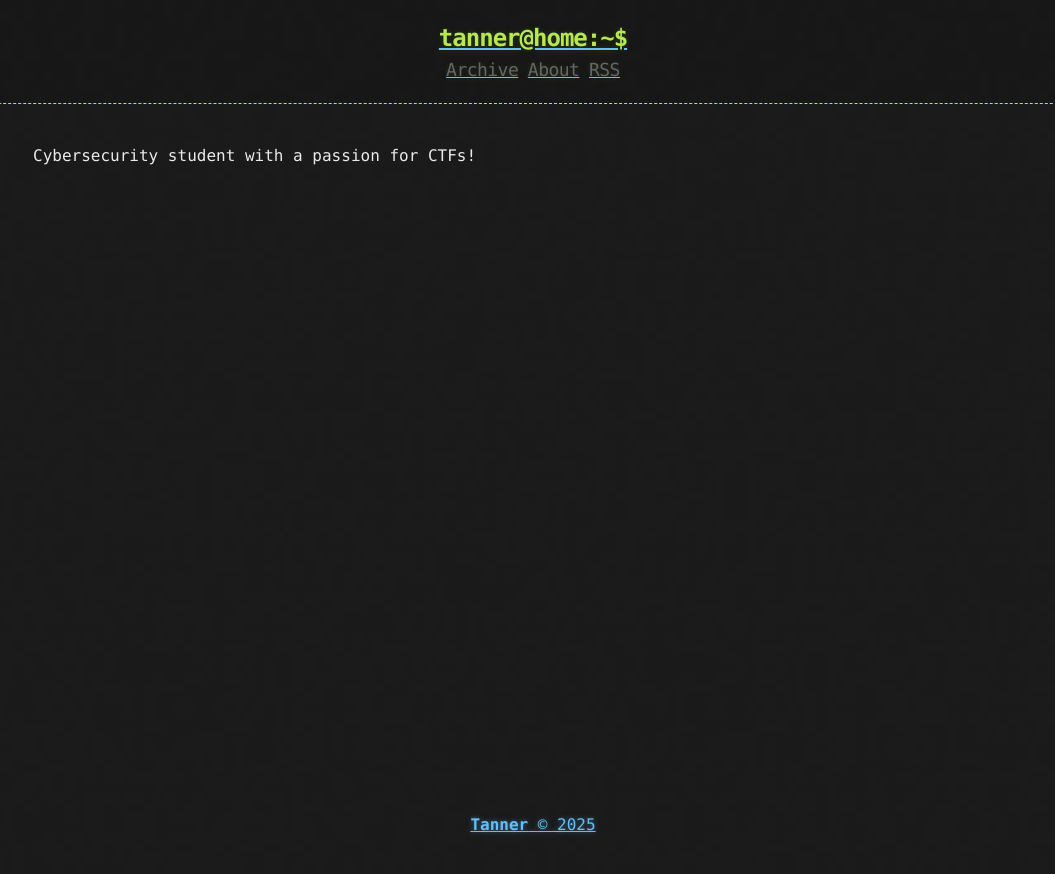
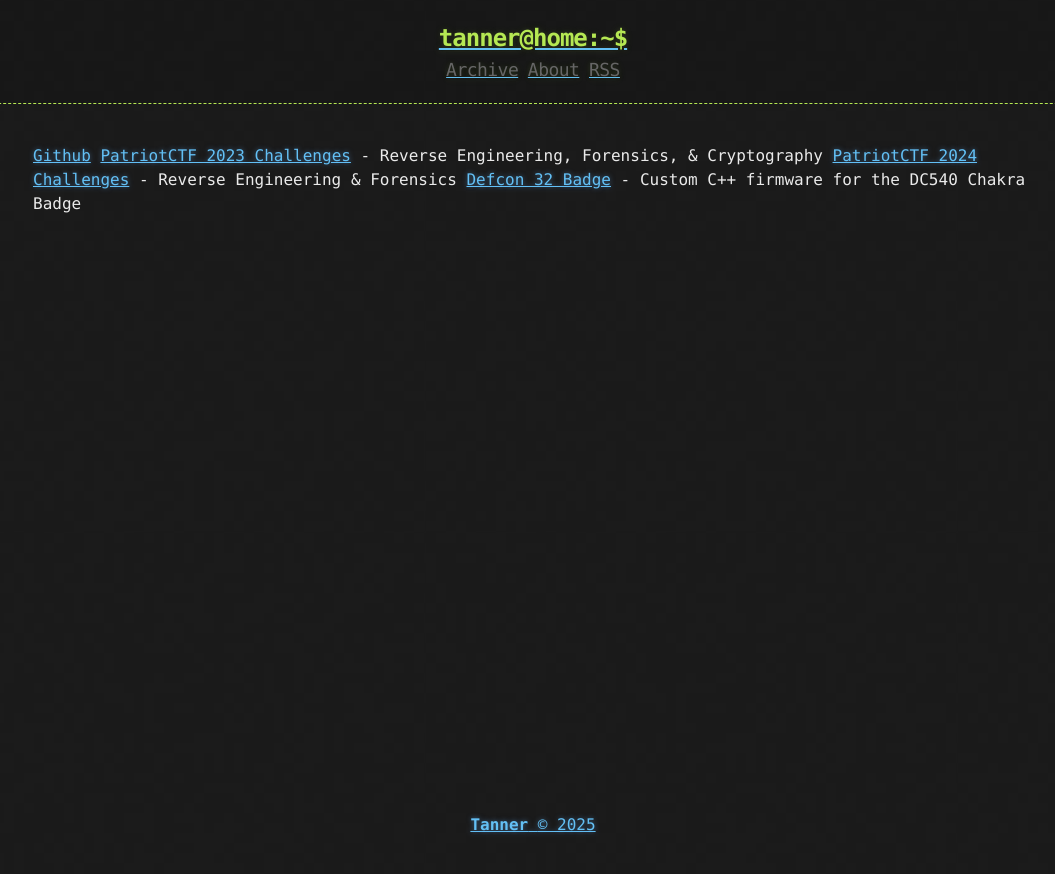
Before and after one commit to Txnn3r/Txnn3r.github.io, a Jekyll site: the page built from about.md, in a window 1280 px wide. Shown: the top 874 px of the page, without its empty margins (107-1162 px from the left). Built offline with Jekyll 4.4.1, drawn with Linux system fonts in a browser that asks for light colours.

Commit message:
Update about.md

```diff
--- a/about.md
+++ b/about.md
@@ -3,4 +3,7 @@ layout: page
 title: About
 ---
 
-Cybersecurity student with a passion for CTFs!
+[Github](https://github.com/Txnn3r)
+[PatriotCTF 2023 Challenges](https://github.com/MasonCompetitiveCyber/PatriotCTF2023) - Reverse Engineering, Forensics, & Cryptography
+[PatriotCTF 2024 Challenges](https://github.com/MasonCompetitiveCyber/PatriotCTF2024) - Reverse Engineering & Forensics
+[Defcon 32 Badge](https://github.com/DC540-Nova/DC32-Chakra-Badge) - Custom C++ firmware for the DC540 Chakra Badge
```
